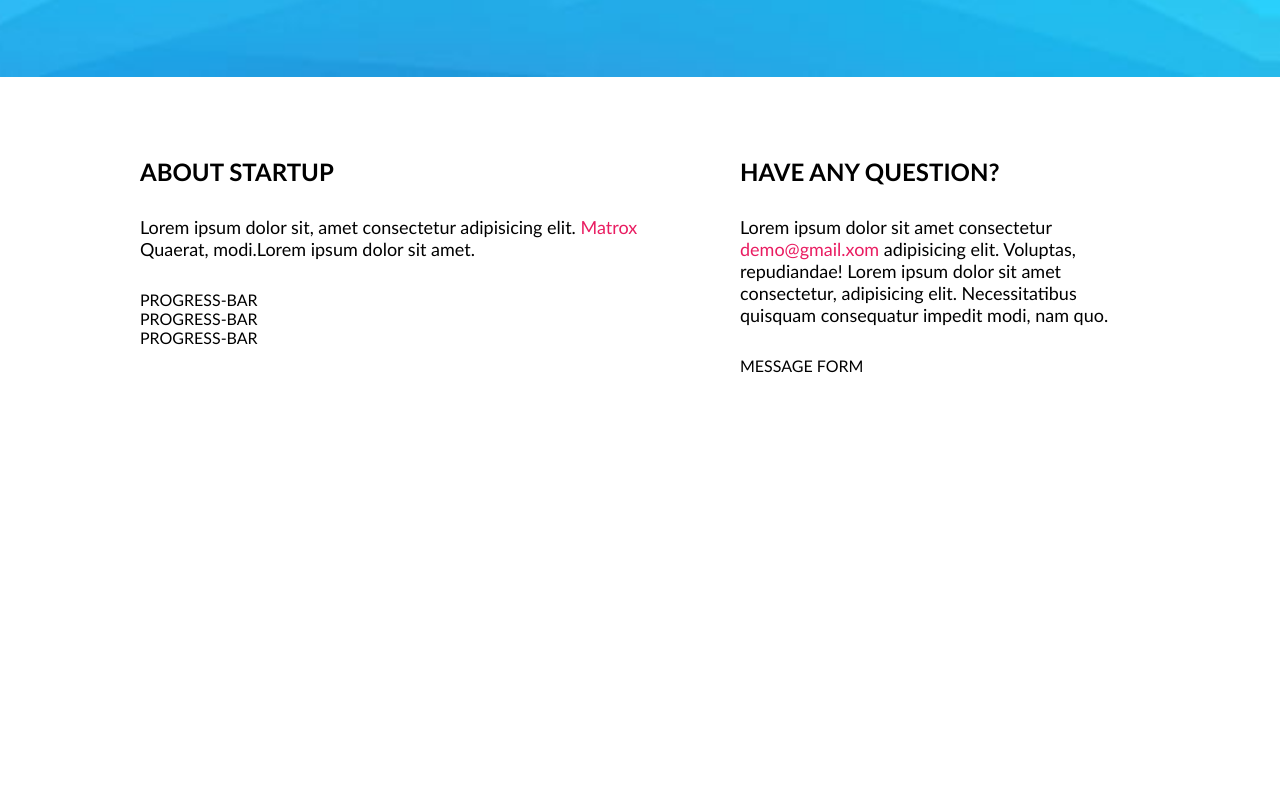
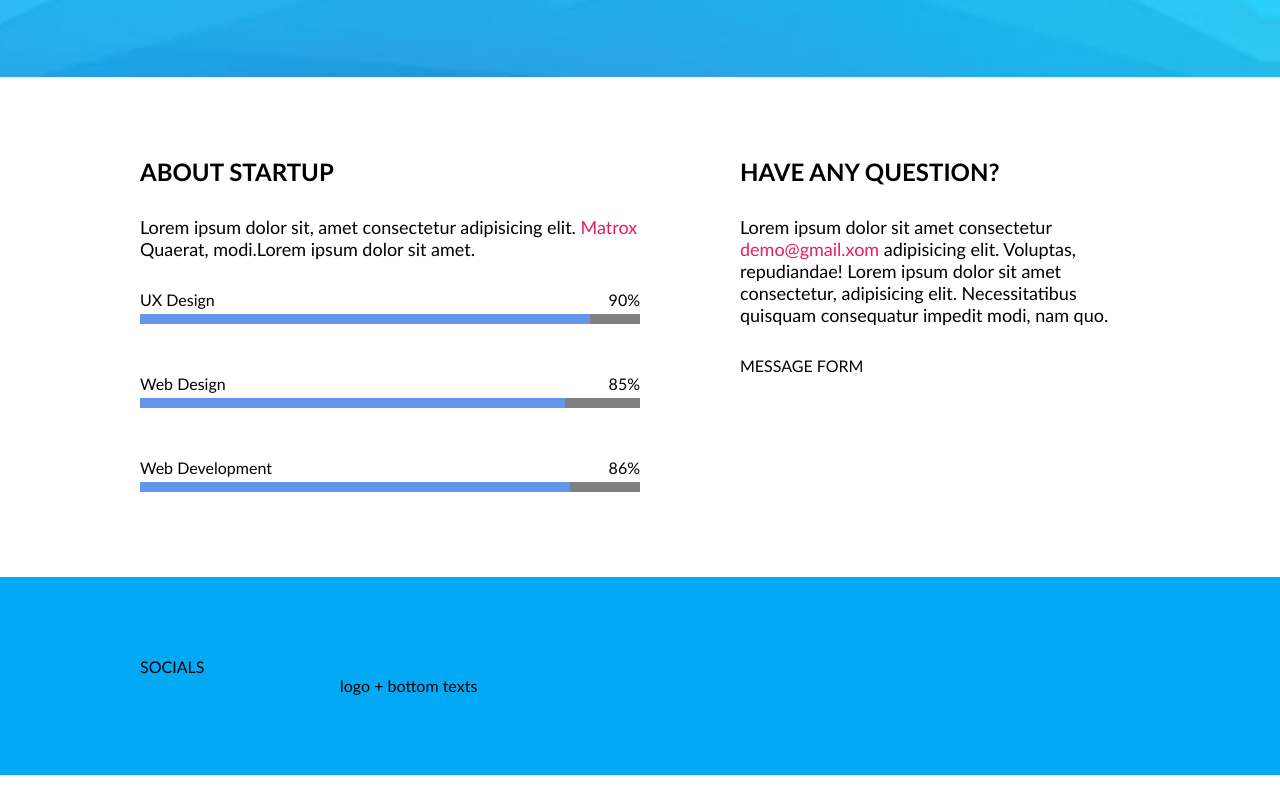
Before and after one commit to dkeparute/6-coming-soon, a website: page index.html in a window 1280 px wide. Shown: the part 774-1564 px from the top of the page. Drawn offline with Linux system fonts and the light colour scheme.

Commit message:
Static progress bar #7

```diff
--- a/css/components/progress-bar.css
+++ b/css/components/progress-bar.css
@@ -0,0 +1,33 @@
+.progress-bar {
+    width: 100%;
+}
+
+.progress-bar+.progress-bar {
+    margin-top: 50px;
+}
+
+.progress-bar>.top {
+    display: inline-block;
+    width: 100%;
+    margin-bottom: 5px;
+}
+
+.progress-bar>.top>.label {
+    float: left;
+}
+
+.progress-bar>.top>.value {
+    float: right;
+}
+
+.progress-bar>.bottom {
+    width: 100%;
+    height: 10px;
+    background-color: grey;
+}
+
+.progress-bar>.bottom>.progress {
+    width: 90%;
+    background-color: cornflowerblue;
+    height: 100%;
+}
--- a/index.html
+++ b/index.html
@@ -41,19 +41,37 @@
             </div>
         </div>
     </div>
-    <main class="container" style="height:1000px;">
+    <main class="container" style="height:500px;">
         <div class="row">
             <div class="left-column">
                 <h2 class="section-title">About startup</h2>
                 <p class="section-description">Lorem ipsum dolor sit, amet consectetur adipisicing elit. <a href="#">Matrox</a> Quaerat, modi.Lorem ipsum dolor sit amet.</p>
                 <div class="progress-bar">
-                    PROGRESS-BAR
+                    <div class="top">
+                        <div class="label">UX Design</div>
+                        <div class="value">90%</div>
+                    </div>
+                    <div class="bottom">
+                        <div class="progress" style="width: 90%;"></div>
+                    </div>
                 </div>
                 <div class="progress-bar">
-                    PROGRESS-BAR
+                    <div class="top">
+                        <div class="label">Web Design</div>
+                        <div class="value">85%</div>
+                    </div>
+                    <div class="bottom">
+                        <div class="progress" style="width: 85%;"></div>
+                    </div>
                 </div>
                 <div class="progress-bar">
-                    PROGRESS-BAR
+                    <div class="top">
+                        <div class="label">Web Development</div>
+                        <div class="value">86%</div>
+                    </div>
+                    <div class="bottom">
+                        <div class="progress" style="width: 86%;"></div>
+                    </div>
                 </div>
             </div>
             <div class="right-column">
```
